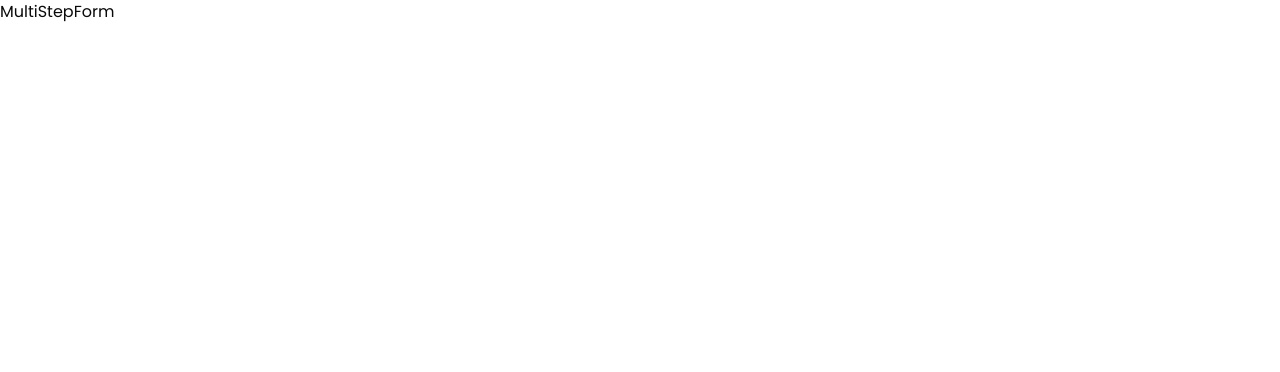
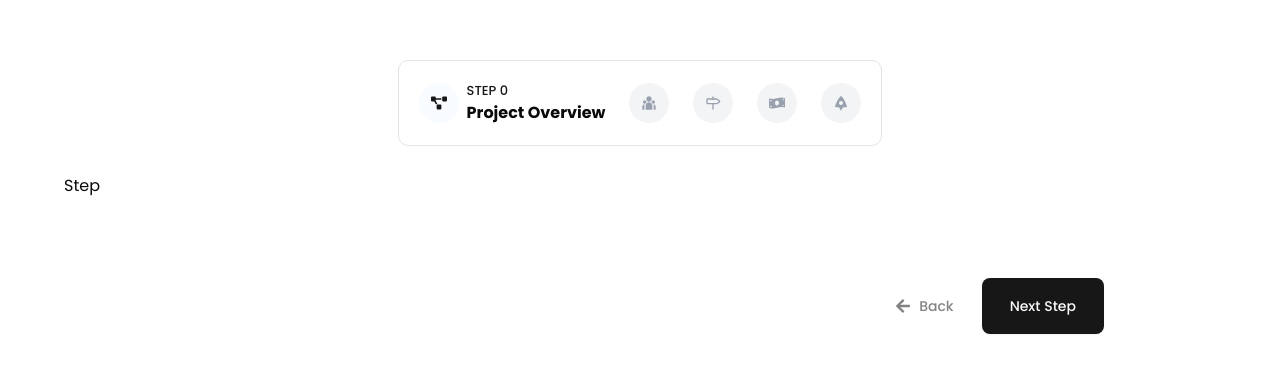
Before and after one commit to Santos2175/multi-stepper-form, a React (Vite) app: page / in a window 1280 px wide. Shown: the top 372 px of the page. Built offline with nearby package versions, Linux system fonts and the light colour scheme.

Commit message:
feat: stepper component added

```diff
--- a/src/App.tsx
+++ b/src/App.tsx
@@ -1,12 +1,12 @@
 import { BrowserRouter as Router, Routes, Route } from 'react-router-dom';
-import MultiStepForm from './pages/MultiStepForm';
+import Home from './pages/Home';
 
 function App() {
   return (
     <>
       <Router>
         <Routes>
-          <Route path='/' element={<MultiStepForm />} />
+          <Route path='/' element={<Home />} />
         </Routes>
       </Router>
     </>
--- /dev/null
+++ b/src/components/form/stepper/StepIndicator.tsx
@@ -0,0 +1,19 @@
+import type { IconType } from 'react-icons/lib';
+
+type StepIndicatorProps = {
+  Icon: IconType;
+  isActive: boolean;
+};
+
+const StepIndicator = ({ Icon, isActive }: StepIndicatorProps) => {
+  return (
+    <div
+      className={`p-3 rounded-full ${
+        isActive ? 'bg-blue-200/10' : 'bg-gray-100'
+      }`}>
+      <Icon className={isActive ? 'text-primary' : 'text-gray-400'} />
+    </div>
+  );
+};
+
+export default StepIndicator;
--- /dev/null
+++ b/src/components/form/stepper/StepLabel.tsx
@@ -0,0 +1,17 @@
+type StepLabelProps = {
+  label: string;
+  stepNumber: number;
+};
+
+const StepLabel = ({ label, stepNumber }: StepLabelProps) => {
+  return (
+    <div className='flex flex-col'>
+      <span className='text-[13px] font-medium text-primary'>
+        STEP {stepNumber}
+      </span>
+      <span className='font-bold'>{label}</span>
+    </div>
+  );
+};
+
+export default StepLabel;
--- /dev/null
+++ b/src/components/form/stepper/Stepper.tsx
@@ -0,0 +1,32 @@
+import type { Step } from '@/types/types';
+import StepIndicator from './StepIndicator';
+import StepLabel from './StepLabel';
+
+type StepperProps = {
+  steps: Step[];
+  currentStep: number;
+};
+
+const Stepper = ({ steps, currentStep }: StepperProps) => {
+  return (
+    <div className='flex items-center justify-center p-7'>
+      <div className='border rounded-lg flex items-center justify-center p-2'>
+        {steps.map((step, index) => (
+          <div
+            key={index}
+            className='flex items-center p-3 gap-2 cursor-pointer'>
+            {/* Step Indicator */}
+            <StepIndicator Icon={step.icon} isActive={currentStep === index} />
+
+            {/* Step Label (Only show for active label) */}
+            {currentStep === index && (
+              <StepLabel label={step.label} stepNumber={currentStep} />
+            )}
+          </div>
+        ))}
+      </div>
+    </div>
+  );
+};
+
+export default Stepper;
```
